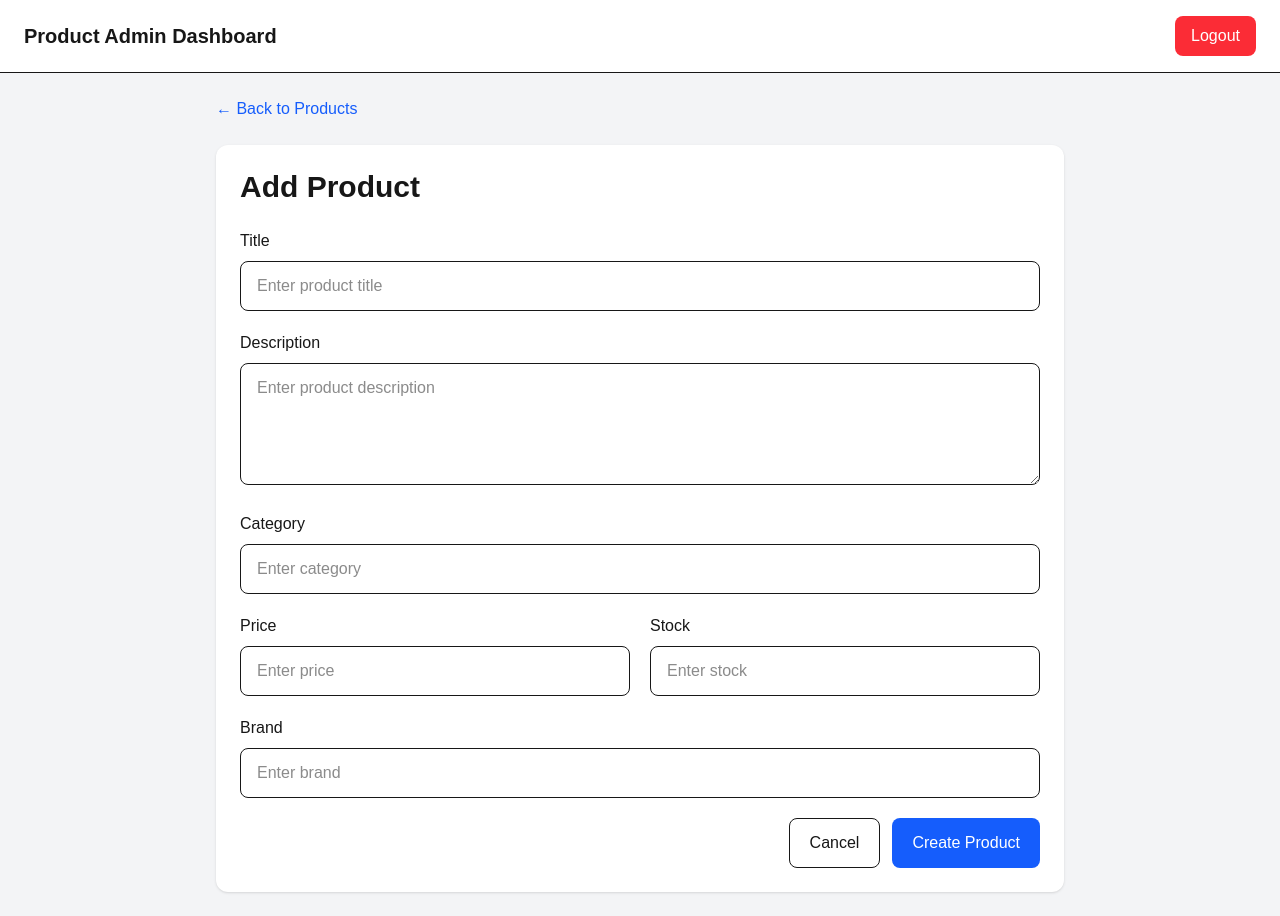
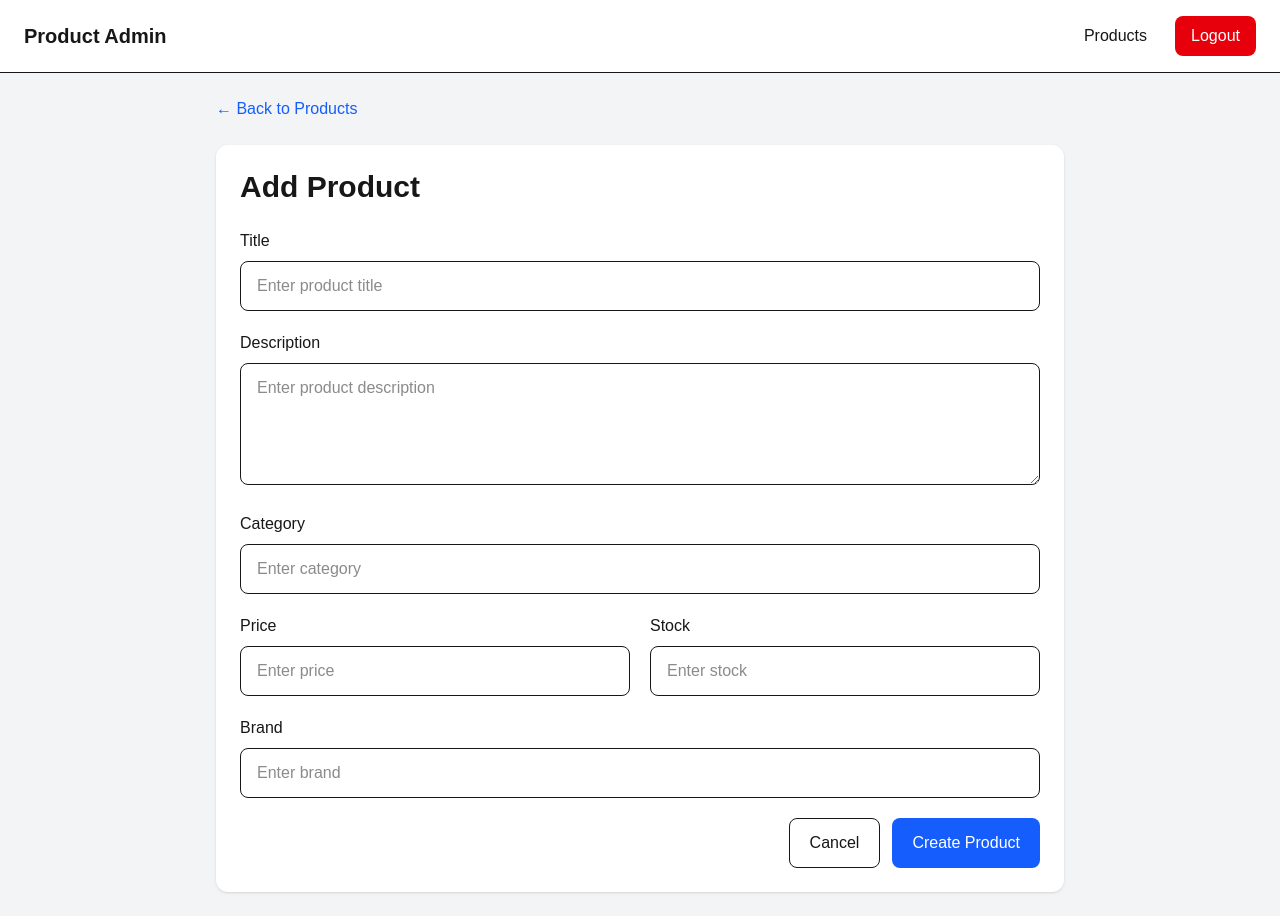
Before and after one commit to dnyaneshwar1303/Product_Admin_Dashboard, a Next.js app: page /products/add in a window 1280 px wide. Built offline with nearby package versions, Linux system fonts and the light colour scheme.

Commit message:
add product loading and error states

```diff
--- /dev/null
+++ b/src/components/EmptyState.js
@@ -0,0 +1,15 @@
+export default function EmptyState() {
+  return (
+    <div className="bg-white rounded-lg shadow p-10 text-center">
+
+      <h2 className="text-xl font-semibold">
+        No products found
+      </h2>
+
+      <p className="text-gray-500 mt-2">
+        Try changing your search or filters.
+      </p>
+
+    </div>
+  );
+}
--- /dev/null
+++ b/src/components/ErrorState.js
@@ -0,0 +1,22 @@
+export default function ErrorState({ message, onRetry }) {
+  return (
+    <div className="bg-white rounded-lg shadow p-10 text-center">
+
+      <h2 className="text-xl font-semibold text-red-600">
+        Something went wrong
+      </h2>
+
+      <p className="text-gray-600 mt-2">
+        {message}
+      </p>
+
+      <button
+        onClick={onRetry}
+        className="mt-5 bg-blue-600 text-white px-5 py-2 rounded-lg hover:bg-blue-700"
+      >
+        Retry
+      </button>
+
+    </div>
+  );
+}
--- /dev/null
+++ b/src/components/LoadingSkeleton.js
@@ -0,0 +1,29 @@
+export default function LoadingSkeleton() {
+  return (
+    <div className="bg-white rounded-lg shadow overflow-hidden">
+      <div className="animate-pulse">
+
+        <div className="h-14 bg-gray-200 border-b" />
+
+        {Array.from({ length: 10 }).map((_, index) => (
+          <div
+            key={index}
+            className="flex items-center gap-6 px-6 py-4 border-b"
+          >
+            <div className="w-16 h-16 bg-gray-200 rounded-lg" />
+
+            <div className="flex-1">
+              <div className="h-4 bg-gray-200 rounded w-1/3 mb-3" />
+              <div className="h-3 bg-gray-200 rounded w-1/4" />
+            </div>
+
+            <div className="w-20 h-4 bg-gray-200 rounded" />
+
+            <div className="w-16 h-4 bg-gray-200 rounded" />
+          </div>
+        ))}
+
+      </div>
+    </div>
+  );
+}
--- a/src/components/Navbar.js
+++ b/src/components/Navbar.js
@@ -2,29 +2,48 @@
 
 import { useRouter } from "next/navigation";
 
-export default function Navbar(){
-    const router=useRouter();
+export default function Navbar() {
+  const router = useRouter();
 
-    const handleLogout=()=>{
-        localStorage.removeItem("token");
-        localStorage.removeItem("user");
+  const handleLogout = () => {
+    localStorage.removeItem("token");
+    router.replace("/login");
+  };
 
-        router.replace("/login");
-    };
+  return (
+    <nav className="bg-white border-b">
+      <div className="max-w-7xl mx-auto px-4 sm:px-6 py-4">
 
-    return(
-        <nav className="bg-white border-b px-6 py-4 flex items-center justify-between">
+        <div className="flex flex-col sm:flex-row sm:items-center sm:justify-between gap-4">
 
-            <h1 className="text-xl font-bold">
-                Product Admin Dashboard
-            </h1>
+          <button
+            onClick={() => router.push("/products")}
+            className="text-xl font-bold text-left"
+          >
+            Product Admin
+          </button>
+
+          <div className="flex items-center gap-3">
+
+            <button
+              onClick={() => router.push("/products")}
+              className="px-4 py-2 rounded-lg hover:bg-gray-100"
+            >
+              Products
+            </button>
 
             <button
               onClick={handleLogout}
-              className="bg-red-500 text-white px-4 py-2 rounded-lg hover:bg-red-600"
+              className="px-4 py-2 bg-red-600 text-white rounded-lg hover:bg-red-700"
             >
-                Logout
+              Logout
             </button>
-        </nav>
-    );
+
+          </div>
+
+        </div>
+
+      </div>
+    </nav>
+  );
 }
```
